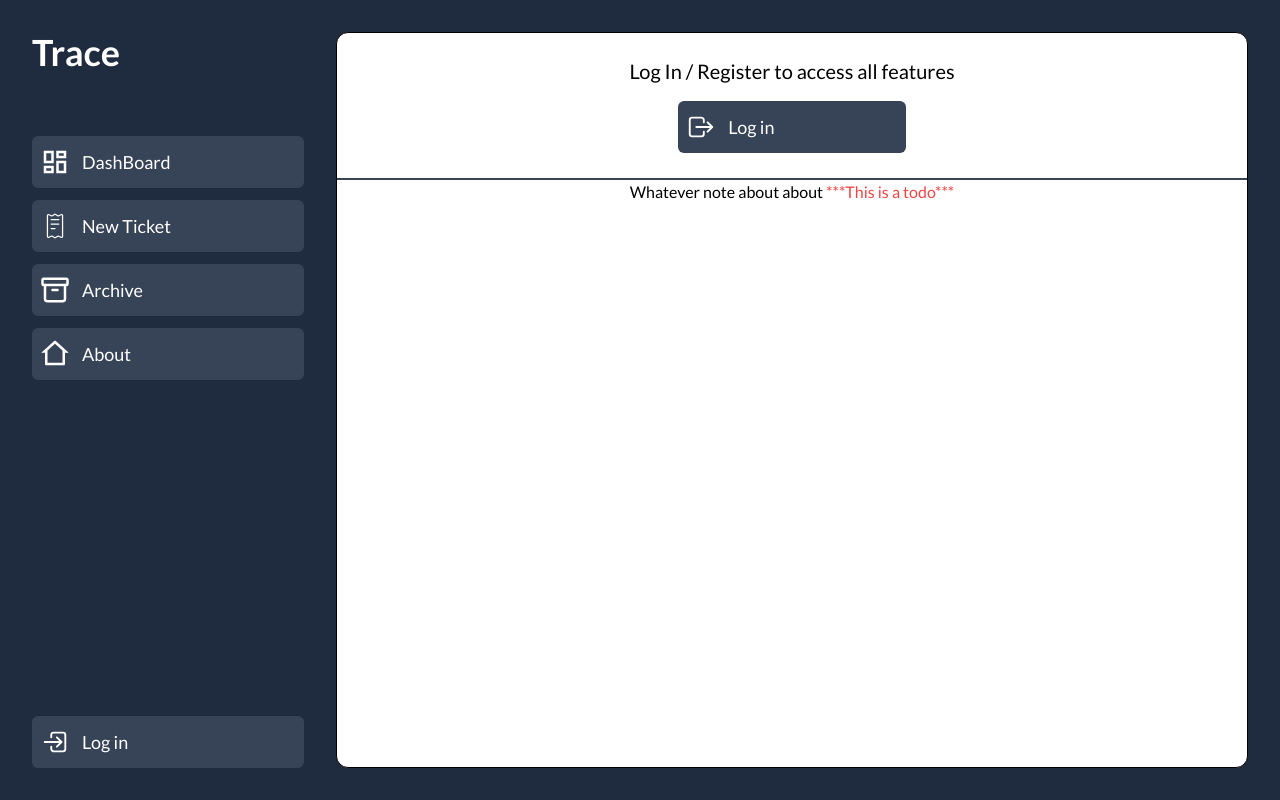
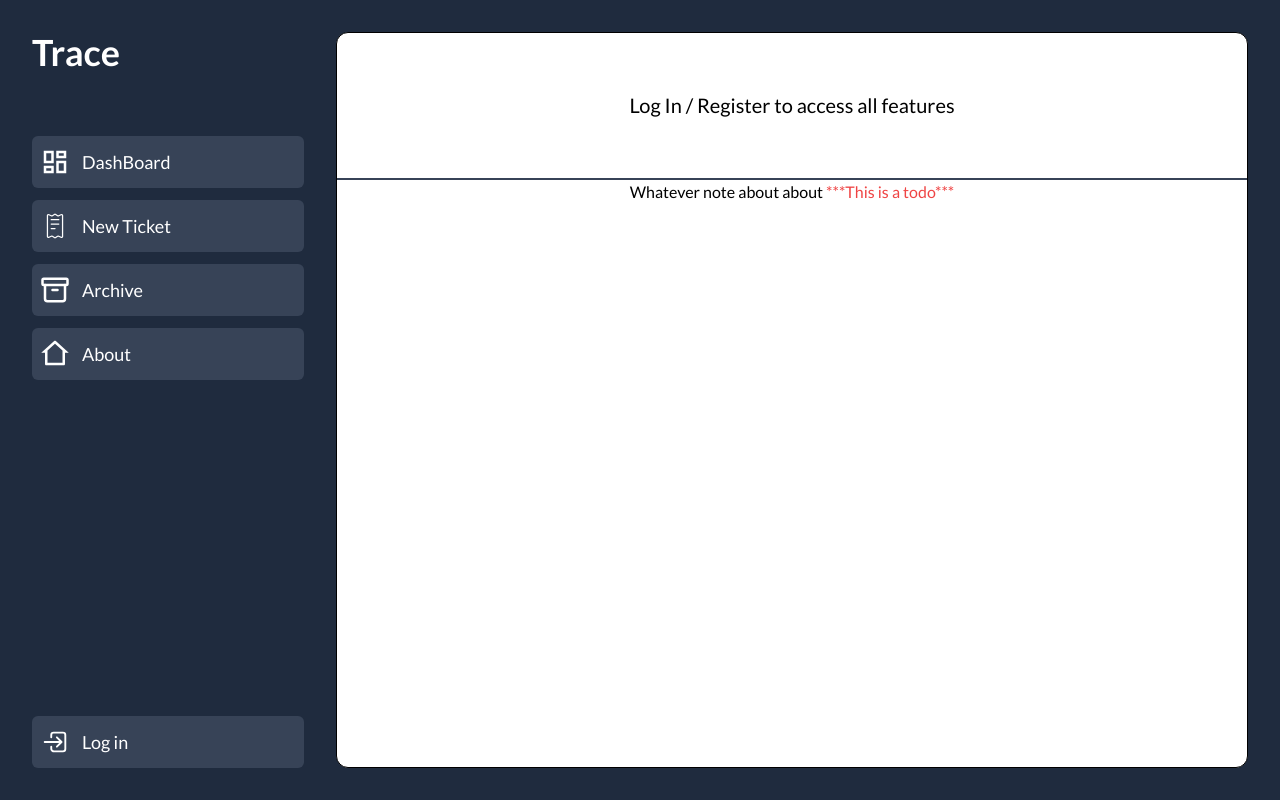
Before and after one commit to DenzelGranadoz/trace, a Next.js app: page /About in a window 1280 px wide. Built offline with nearby package versions, Linux system fonts and the light colour scheme.

Commit message:
fix: move login btn to sidebar

```diff
--- a/containers/about-page/index.tsx
+++ b/containers/about-page/index.tsx
@@ -1,14 +1,10 @@
 import React from 'react';
-import NavItem from '../../components/Nav/NavItem';
 
 const AboutSection = () => {
   return (
     <section className="flex-grow rounded-xl border border-black bg-text-100 h-full flex flex-col justify-center items-center">
       <div className="h-1/5 w-full flex justify-center items-center flex-col gap-4 border-b-2 border-bg-300">
         <p className="text-xl">Log In / Register to access all features</p>
-        <div className="w-1/4">
-          <NavItem href="/Login" icon="/icons/login.svg" label="Log in" />
-        </div>
       </div>
       <div className="flex-grow">
         Whatever note about about{' '}
```
